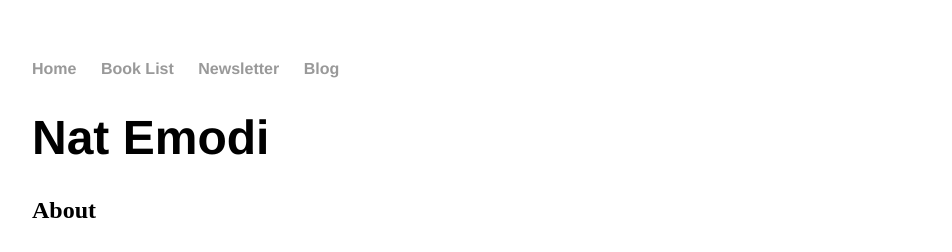
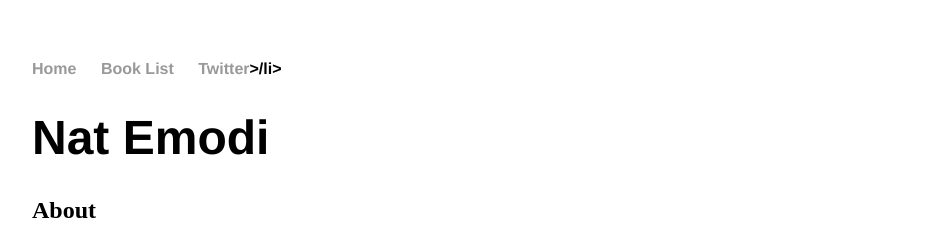
Before and after one commit to nmemodi/natemodi.github.io, a Jekyll site: the page built from index.html, in a window 1280 px wide. Shown: the top 252 px of the page, without its empty margins (160-1112 px from the left). Built offline with Jekyll 4.4.1, drawn with Linux system fonts in a browser that asks for light colours.

Commit message:
Update default.html

```diff
--- a/_layouts/default.html
+++ b/_layouts/default.html
@@ -10,8 +10,7 @@
 	    		<ul>
 	        		<li><a href="/">Home</a></li>
 		        	<li><a href="/about">Book List</a></li>
-	        		<li><a href="/cv">Newsletter</a></li>
-	        		<li><a href="/blog">Blog</a></li>
+				<li><a href="http://www.twitter.com/natemodi">Twitter</a>>/li>
 	    		</ul>
 			</nav>
 			<div class="container">
```
